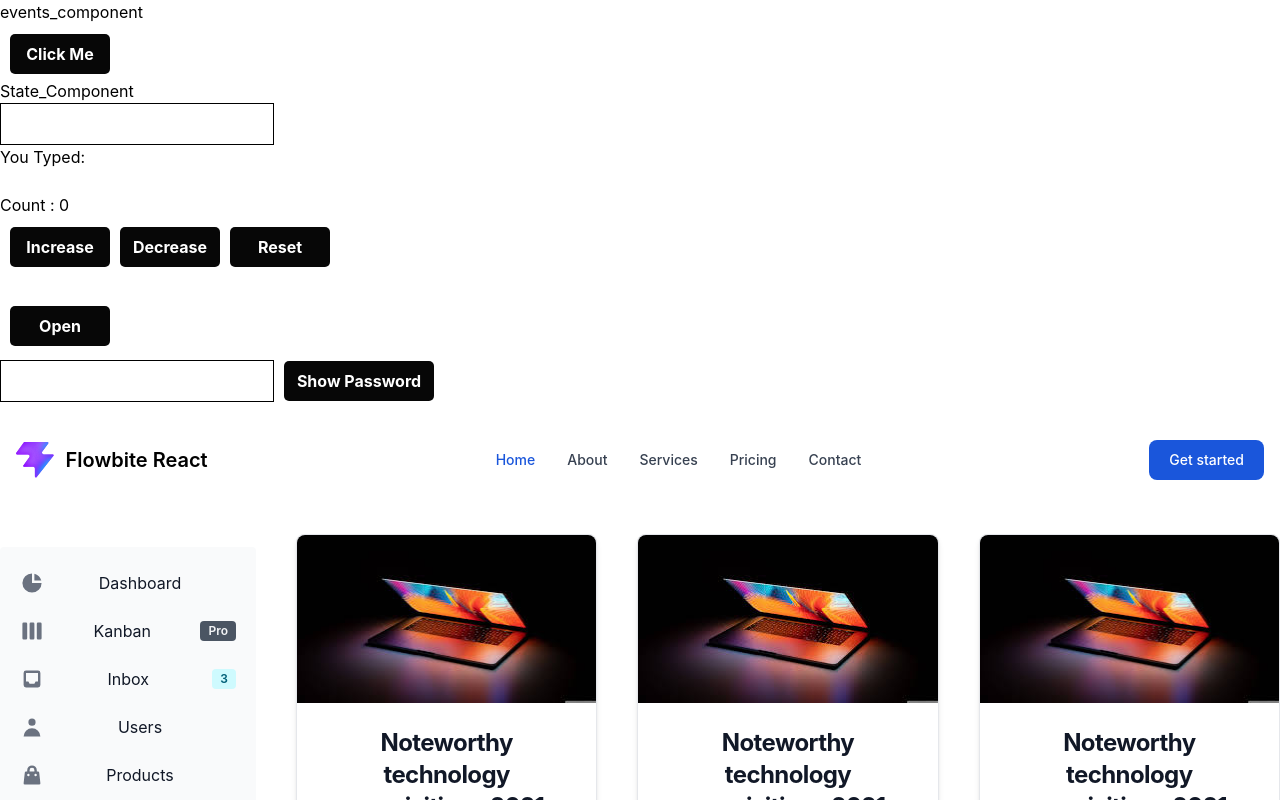
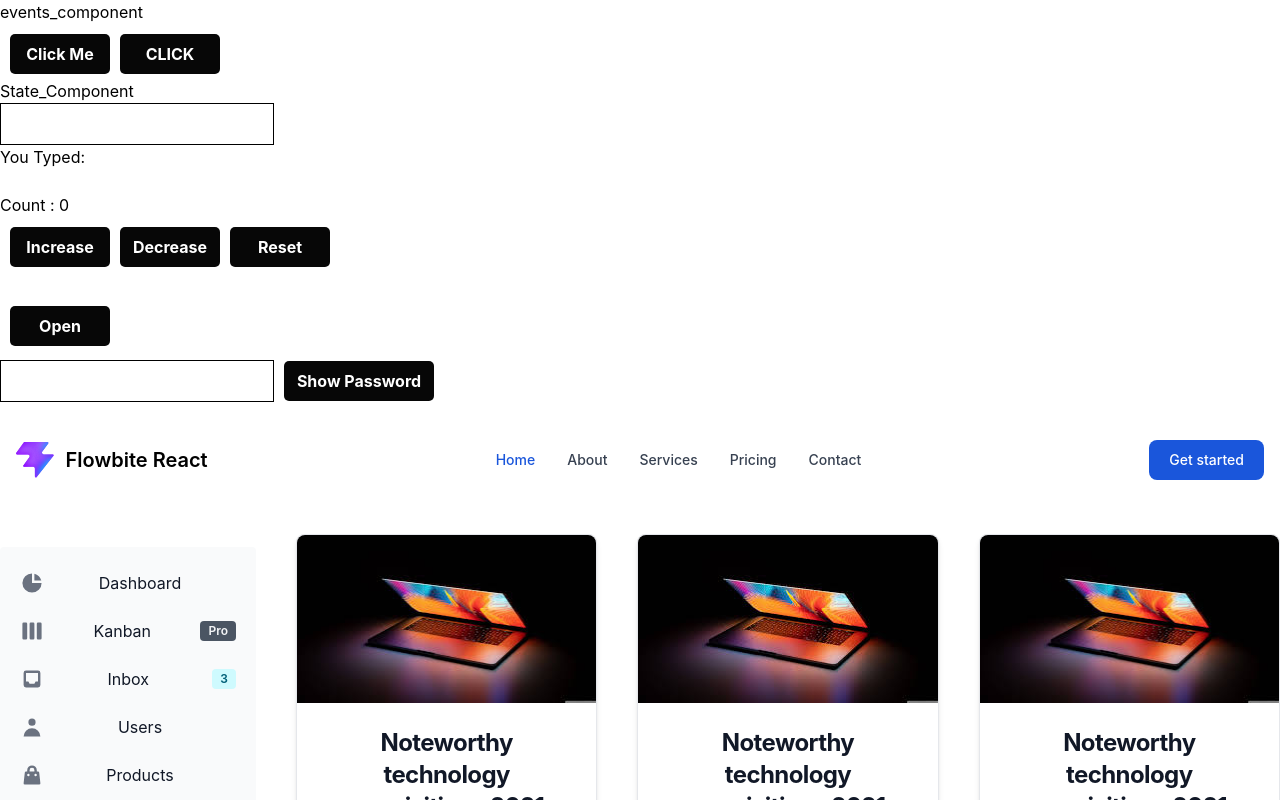
Before and after one commit to eshapatel2005/React_JS_Dashboard_Flowbite_Props, a React (Vite) app: page / in a window 1280 px wide. Shown: the top 800 px of the page. Built offline with nearby package versions, Linux system fonts and the light colour scheme.

Commit message:
Event handling with arrow function

```diff
--- a/src/components/Events_Component.jsx
+++ b/src/components/Events_Component.jsx
@@ -1,6 +1,8 @@
 import React from 'react'
 
 function Event_Component() {
+
+    //Event handling with function
     function handleClick(){
         alert("Hello, you clicked the button!")
     }
@@ -8,6 +10,7 @@ function Event_Component() {
     <>
         <div>events_component</div>
         <button className="btn1" onClick={handleClick}>Click Me</button>
+        <button className="btn1" onClick={()=>alert("esha")}>CLICK</button>
     </>
   )
 }
```
